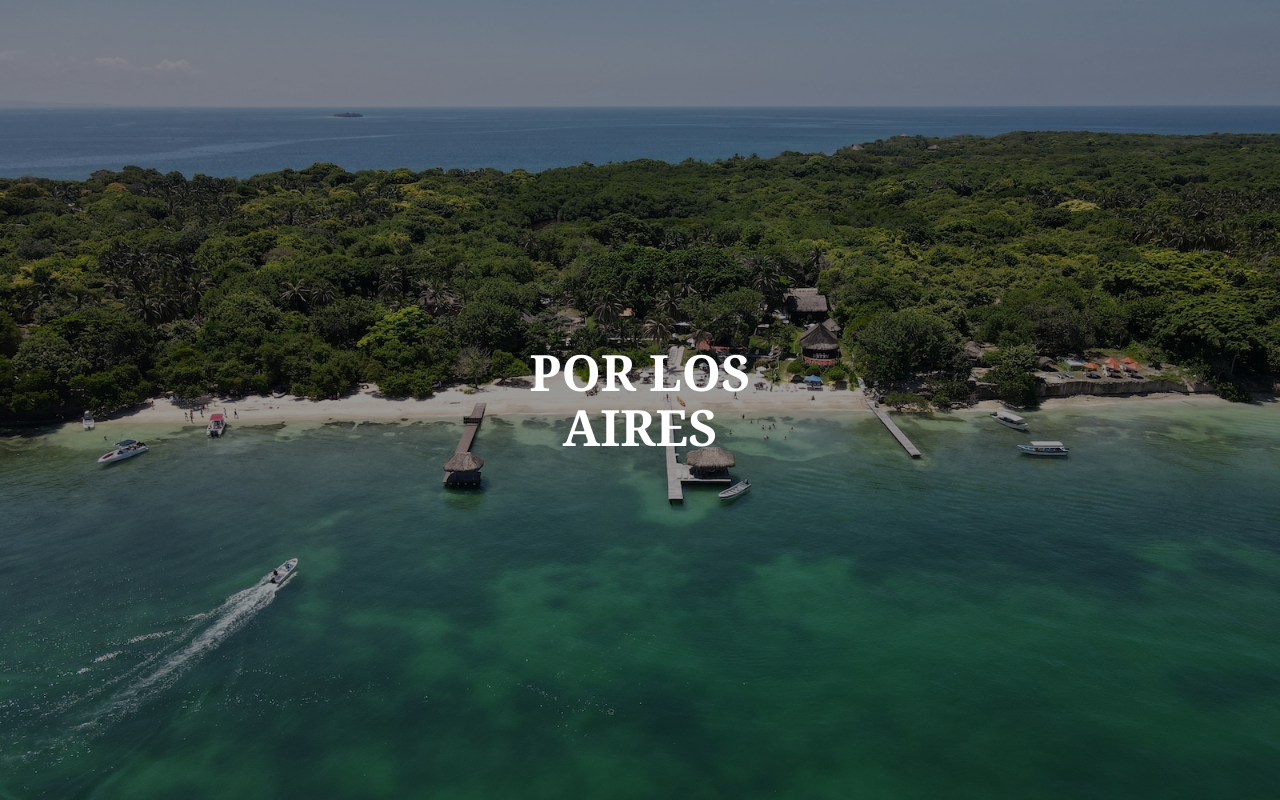
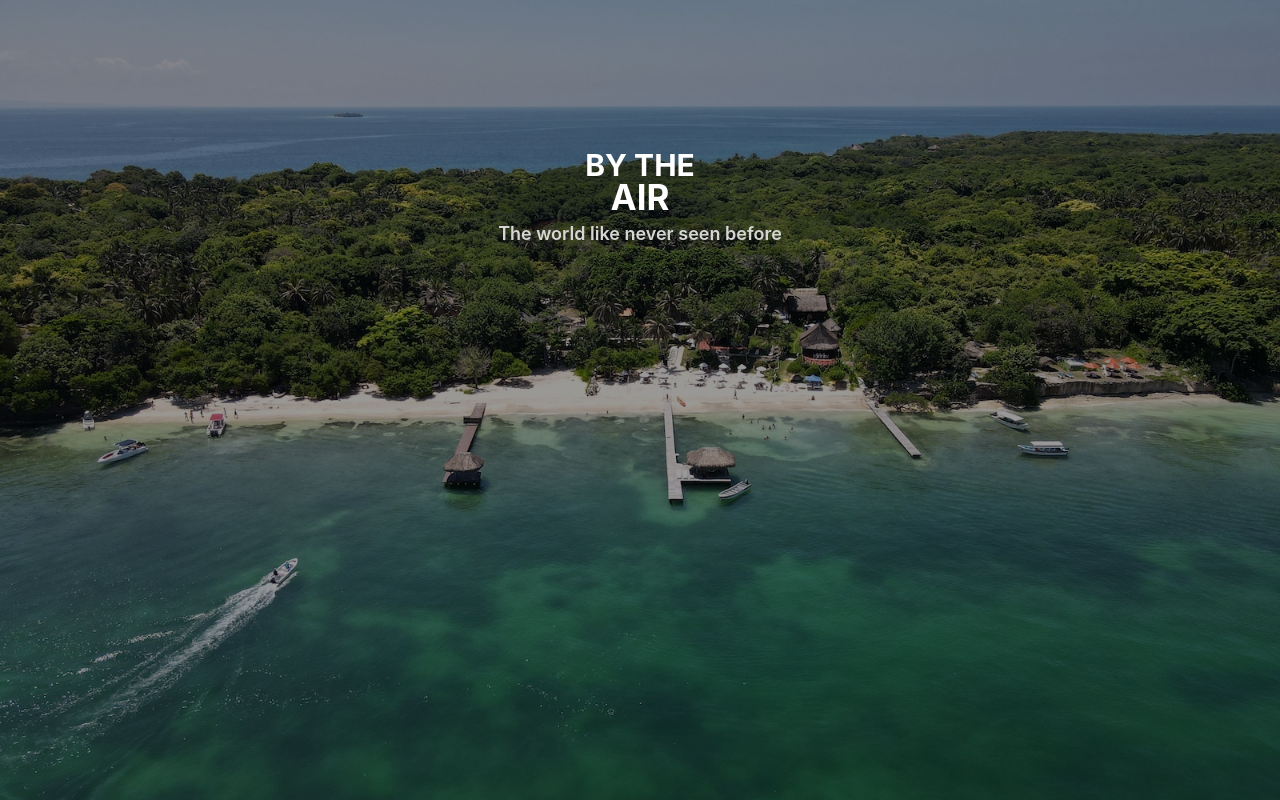
Before and after one commit to camilopineda100/cartagena-landing, a React (Create React App) app: page / in a window 1280 px wide. Shown: the top 800 px of the page. Built offline with nearby package versions, Linux system fonts and the light colour scheme.

Commit message:
feat(Header): change font styles and add subtitle

```diff
--- /dev/null
+++ b/src/App.css
@@ -0,0 +1,4 @@
+body, div, h1, h2, h3, span {
+  margin: 0;
+  padding: 0;
+}
--- a/src/App.js
+++ b/src/App.js
@@ -2,6 +2,7 @@ import React from 'react';
 import Body from './Components/Body/Body';
 import Header from './Components/Header/Header';
 import Footer from './Components/Footer/Footer';
+import "./App.css"
 
 function App() {
   return (
--- a/src/Components/Header/Header.css
+++ b/src/Components/Header/Header.css
@@ -23,27 +23,47 @@
 
 .hero-content {
   display: flex;
+  flex-direction: column;
+  align-items: center;
   position: absolute;
   top: 0; left: 0;
   width: 100%; height: 100%;
   background:rgba(0,0,0,0.4);
-  justify-content: center;
-  align-items: center;
+}
+
+.content-text {
+  max-width: 70%;
+  text-align: center;
+  margin-top: 150px;
 }
 
 .hero-title {
   display: flex;
   flex-direction: column;
   align-items: center;
-  color: white;
-  font-size: 40px;
-  line-height: 45px;
-  font-family: Georgia, 'Times New Roman', Times, serif;
+  color: #ffffff;
+  line-height: 1;
+}
+
+.hero-title-span1 {
+  font-size: 30px;
+}
+
+.hero-title-span2 {
+  font-size: 35px;
+}
+
+.hero-subtitle {
+  margin-top: 10px;
+  text-align: center;
+  font-size: 18px;
+  font-weight: 600;
+  color: #d7d6d5;
+  line-height: 1;
 }
 
 @media(min-width: 769px) {
   .hero-title {
     font-size: 50px;
-    line-height: 55px;
   }
 }
--- a/src/Components/Header/Header.jsx
+++ b/src/Components/Header/Header.jsx
@@ -37,10 +37,18 @@ function Header() {
       </video>
 
       <div className="hero-content">
-        <h1 className="hero-title">
-          <span>POR LOS</span>
-          <span>AIRES</span>
-        </h1>
+        <div className="content-text">
+          <h1 className="hero-title">
+            <span className="hero-title-span1">BY THE</span>
+            <span className="hero-title-span2">AIR</span>
+          </h1>
+
+          <div className="hero-subtitle">
+            <span>
+              The world like never seen before
+            </span>
+          </div>
+        </div>
       </div>
     </div>
   )
```
